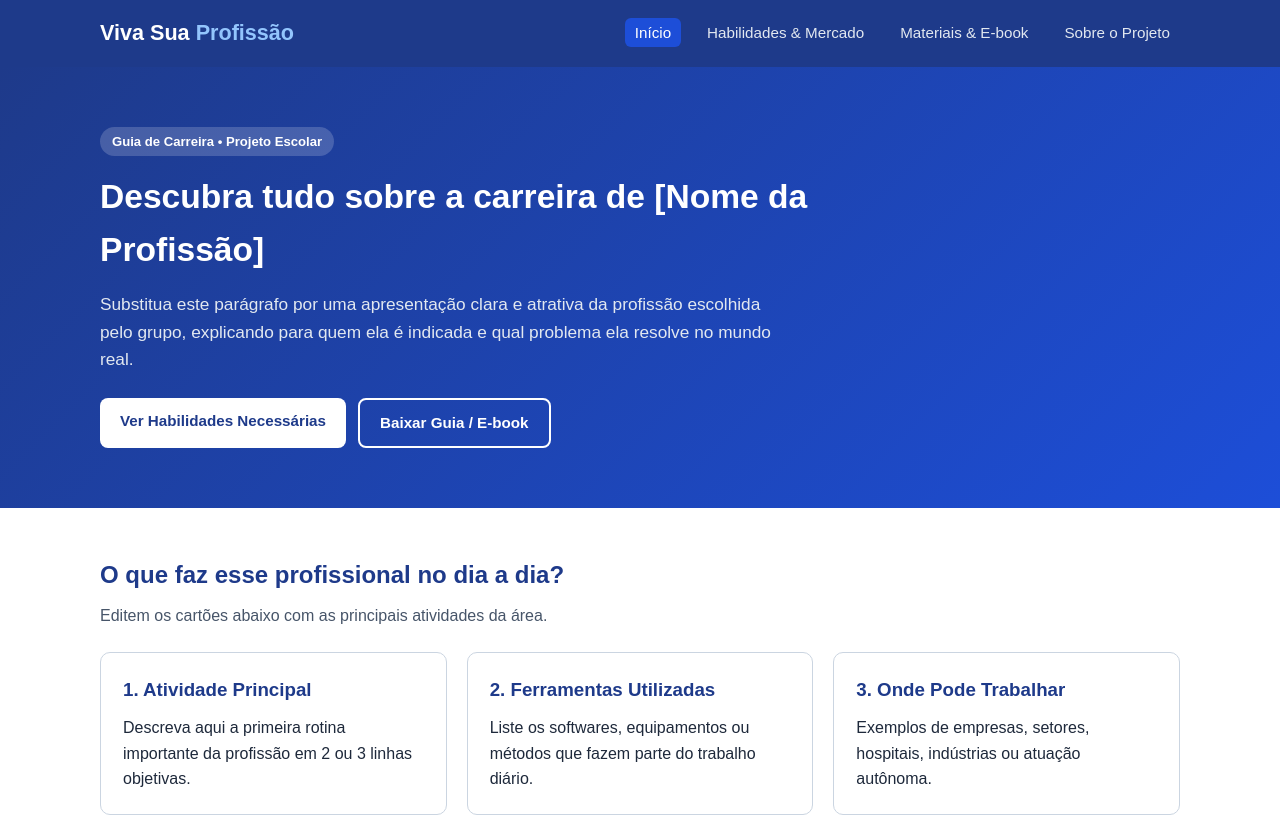
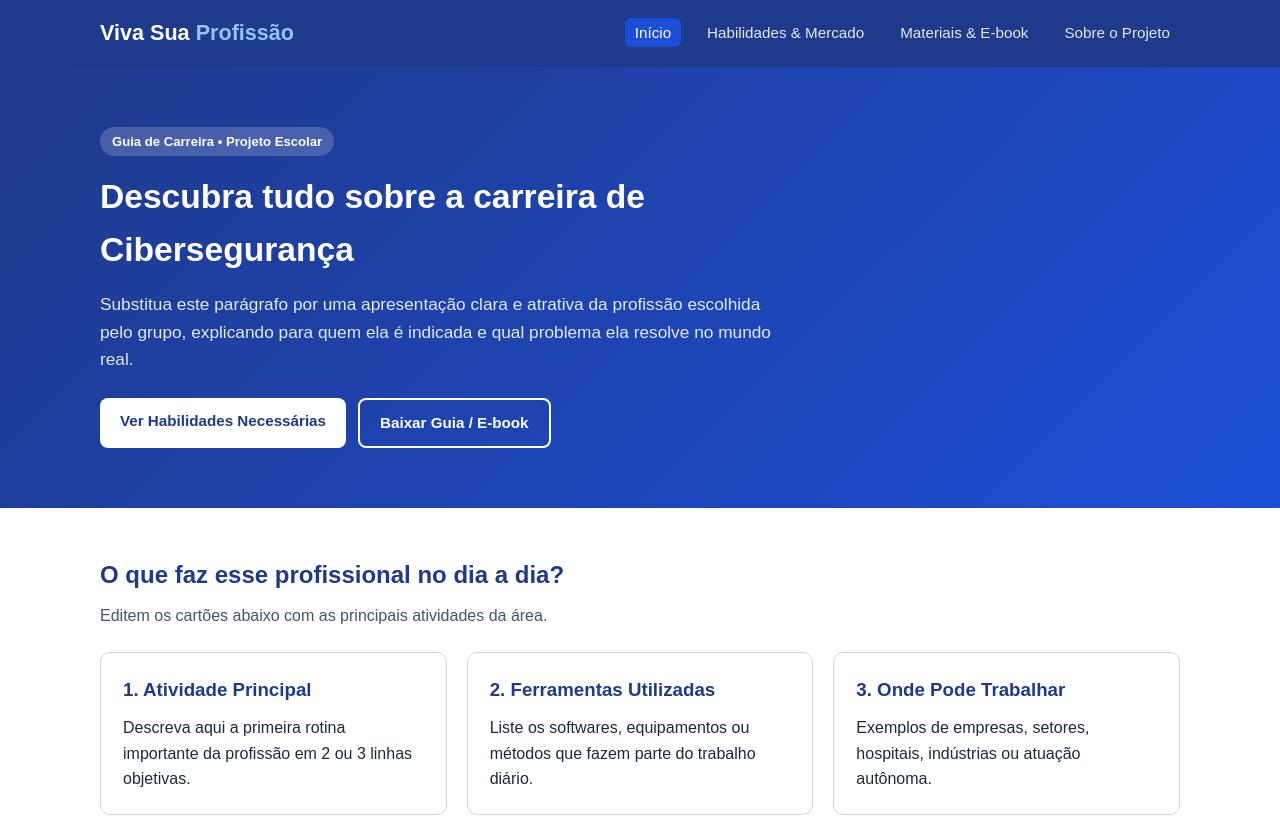
Before and after one commit to gabrields160326-pixel/gabrields160326-pixel.github.io, a plain HTML site: page index.html in a window 1280 px wide. Shown: the top 818 px of the page. Drawn offline with Linux system fonts and the light colour scheme.

Commit message:
atualização pagina inicial

```diff
--- a/index.html
+++ b/index.html
@@ -31,7 +31,7 @@
     <section class="hero">
       <div class="container">
         <span class="etiqueta">Guia de Carreira • Projeto Escolar</span>
-        <h1>Descubra tudo sobre a carreira de [Nome da Profissão]</h1>
+        <h1>Descubra tudo sobre a carreira de Cibersegurança</h1>
         <p>
           Substitua este parágrafo por uma apresentação clara e atrativa da profissão escolhida pelo grupo,
           explicando para quem ela é indicada e qual problema ela resolve no mundo real.
```
